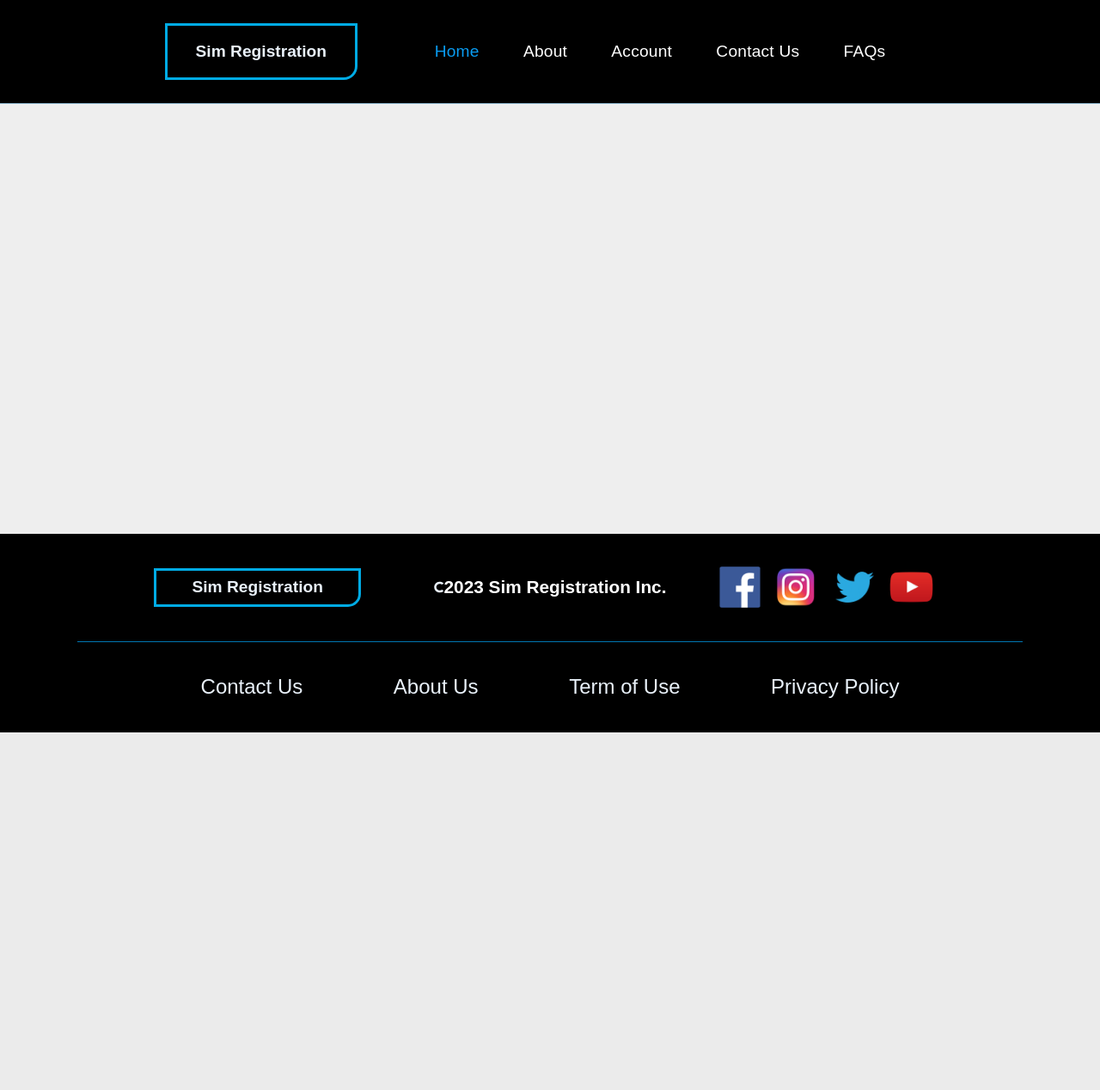
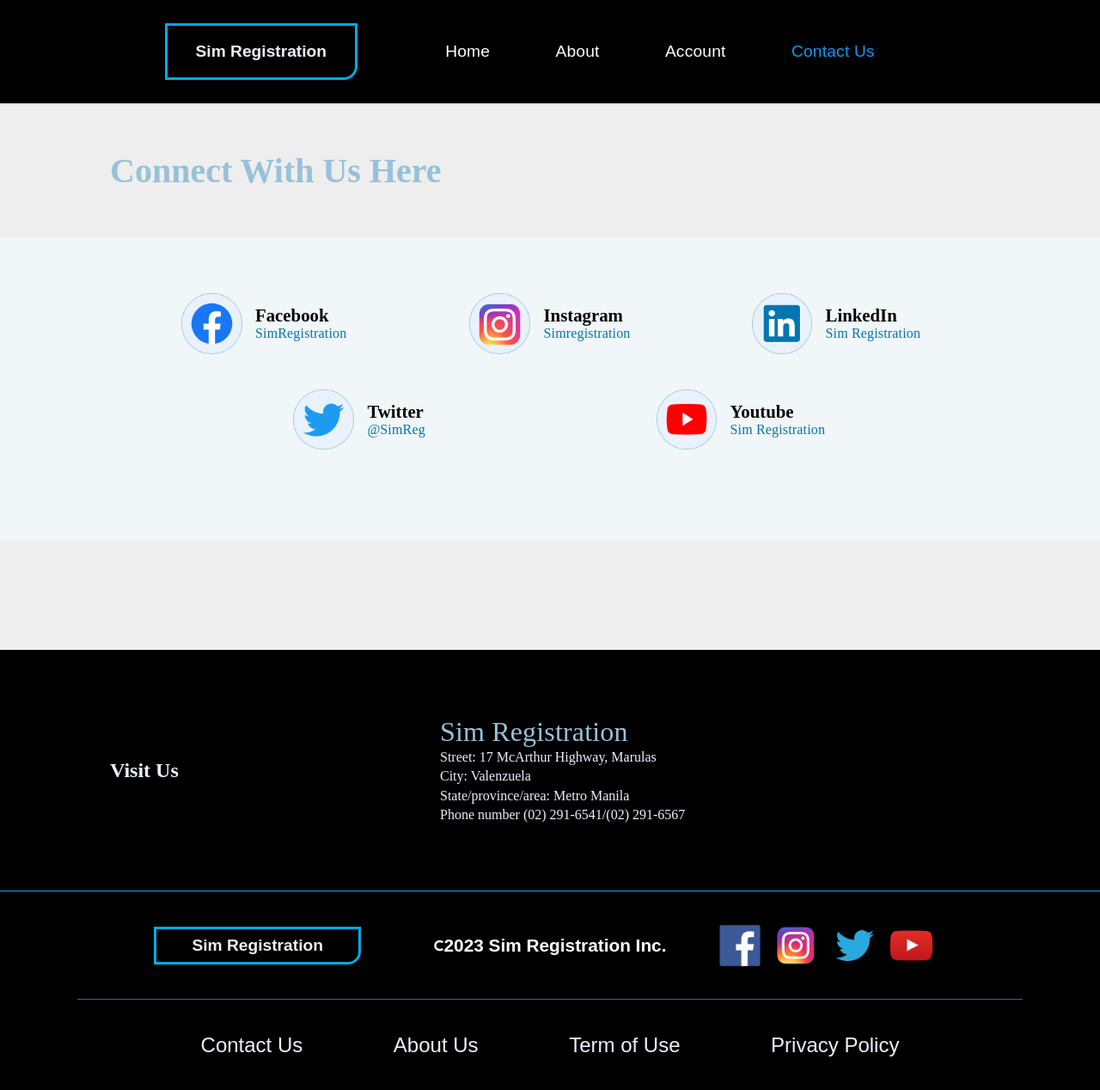
Before and after one commit to SharuHaru/SImcard-Registartion-Project, a PHP site: page /html/contact-us.html in a window 1280 px wide. Shown: the whole page at 86% size. Before the commit the page ends 852 px from the top, so only its background shows below. Run offline with PHP 8.4, Linux system fonts and the light colour scheme; some web fonts are replaced.

Commit message:
contact us style and structure

```diff
--- a/css/Contact.css
+++ b/css/Contact.css
@@ -100,8 +100,110 @@ nav .link-div {
 
 }
 
-.mid {
-    height: 500px;
+/* ======================= BODY ======================= */
+
+h2 {
+    font-family: 'Poppins';
+
+    padding: 5%;
+    padding-left: 10%;
+    font-weight: 700;
+    font-size: 2.5rem;
+    line-height: 28px;
+
+    color: #98C1D9;
+}
+.sites {
+    padding: 5% 10%;
+    background: #F1F6F8;
+    display: flex;
+    justify-content: space-evenly;
+    flex-wrap: wrap;
+    margin-bottom: 10%;
+
+
+}
+
+.sites .site {
+    display: flex;
+    justify-content: center;
+    align-items: center;
+    width: 30%;
+    margin-bottom: 4%;
+
+
+}
+
+.site img {
+    width: 23%;
+    padding-right: 5%;
+}
+
+.site h4 {
+    font-family: 'Poppins';
+    font-weight: 650;
+    font-size: 1.3rem;
+    color: #000000;
+}
+
+.site span{
+    font-family: 'Poppins';
+    font-style: normal;
+    font-weight: 500;
+    font-size: 1rem;
+    line-height: .5rem;
+
+    letter-spacing: .01rem;
+
+
+    color: #0076B2;
+}
+
+.visit {
+    background: #000000;
+    border-bottom: 1px solid #00ABE4;
+    color: white;
+    display: flex;
+    justify-content: center;
+    align-items: center;
+    flex-direction: row;
+    padding: 6% 0%;
+
+}
+
+.visitus {
+    width: 30%;
+    font-family: 'Poppins';
+    font-weight: 600;
+    font-size: 1.5rem;
+
+    color: #E9F1FA;
+}
+
+.info {
+    width: 50%;
+}
+
+.info h3 {
+    font-family: 'Poppins';
+    font-weight: 500;
+    font-size: 2rem;
+    letter-spacing: .01rem;
+
+
+    color: #98C1D9;
+}
+
+.info span {
+    font-family: 'Poppins';
+    font-style: normal;
+    font-weight: 500;
+    font-size: 1rem;
+    line-height: 1.4rem;
+
+    color: #E9F1FA;
+
+
 }
 
 /* ======================= FOOTER SECTION ======================= */
--- a/html/about-us.html
+++ b/html/about-us.html
@@ -22,7 +22,6 @@
                 <li>About</li>
                 <li>Account</li>
                 <li>Contact Us</li>
-                <li id="faqs">FAQs</li>
 
             </ul>
         </div>
--- a/html/contact-us.html
+++ b/html/contact-us.html
@@ -18,19 +18,73 @@
 
         <div class="link-div">
             <ul>
-                <li class="active-li" id="home">Home</li>
+                <li id="home">Home</li>
                 <li>About</li>
                 <li>Account</li>
-                <li>Contact Us</li>
-                <li id="faqs">FAQs</li>
-
+                <li class="active-li">Contact Us</li>
             </ul>
         </div>
     </nav>
 
-<div class="mid">
+    <h2>Connect With Us Here</h2>
 
-</div>
+    <section class="sites">
+        <div class="site">
+            <img src="/Images/facebook logo.png" alt="facebook site">
+            <div>
+                <h4>Facebook</h4>
+                <span>SimRegistration</span>
+            </div>
+        </div>
+
+        <div class="site">
+            <img src="/Images/instagram logo.png" alt="instagram">
+            <div>
+                <h4>Instagram</h4>
+                <span>Simregistration</span>
+            </div>
+        </div>
+
+        <div class="site">
+            <img src="/Images/linkedin logo.png" alt="Linkedin">
+            <div>
+                <h4>LinkedIn</h4>
+                <span>Sim Registration</span>
+            </div>
+        </div>
+
+        <div class="site">
+            <img src="/Images/twitter logo.png" alt="Twitter">
+            <div>
+                <h4>Twitter</h4>
+                <span>@SimReg</span>
+            </div>
+        </div>
+
+        <div class="site">
+            <img src="/Images/youtube logo.png" alt="youtube">
+            <div>
+                <h4>Youtube</h4>
+                <span>Sim Registration</span>
+            </div>
+        </div>
+    </section>
+
+    <section class="visit">
+        <div class="visitus">
+            <span>Visit Us</span>
+        </div>
+
+        <div class="info">
+            <h3>Sim Registration</h3>
+            <span>
+                Street: 17 McArthur Highway, Marulas <br>
+                City: Valenzuela <br>
+                State/province/area: Metro Manila <br>
+                Phone number (02) 291-6541/(02) 291-6567
+            </span>
+        </div>
+    </section>
     <!-- ============================ FOOTER ======================== -->
     <footer>
         <div class="footer1">
```
Also changed, not shown: Images/facebook logo.png (added), Images/instagram logo.png (added), Images/linkedin logo.png (added), Images/twitter logo.png (added), Images/youtube logo.png (added).
